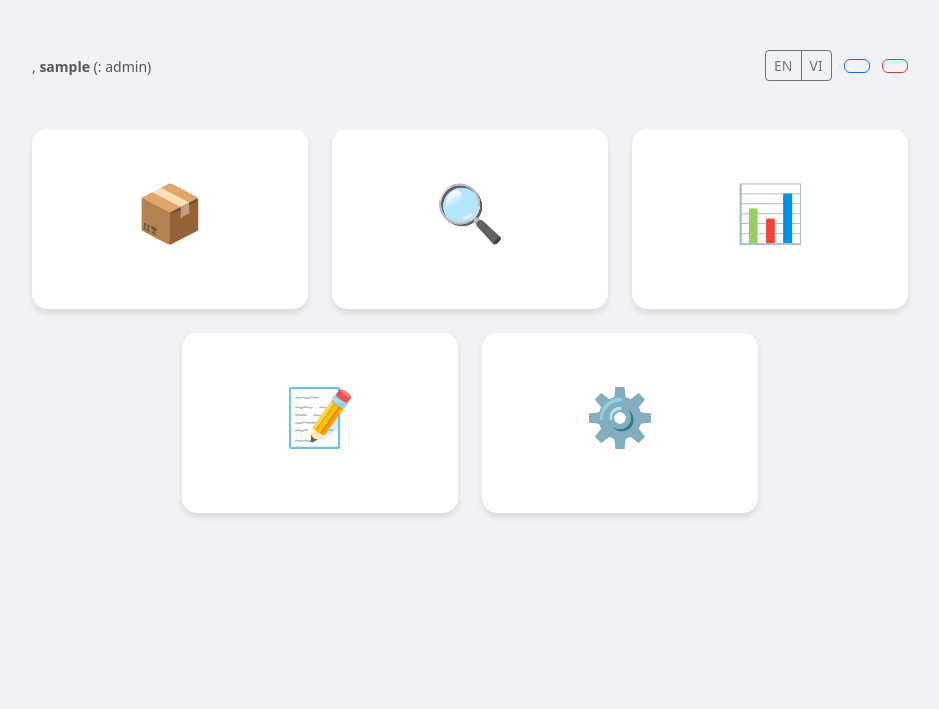
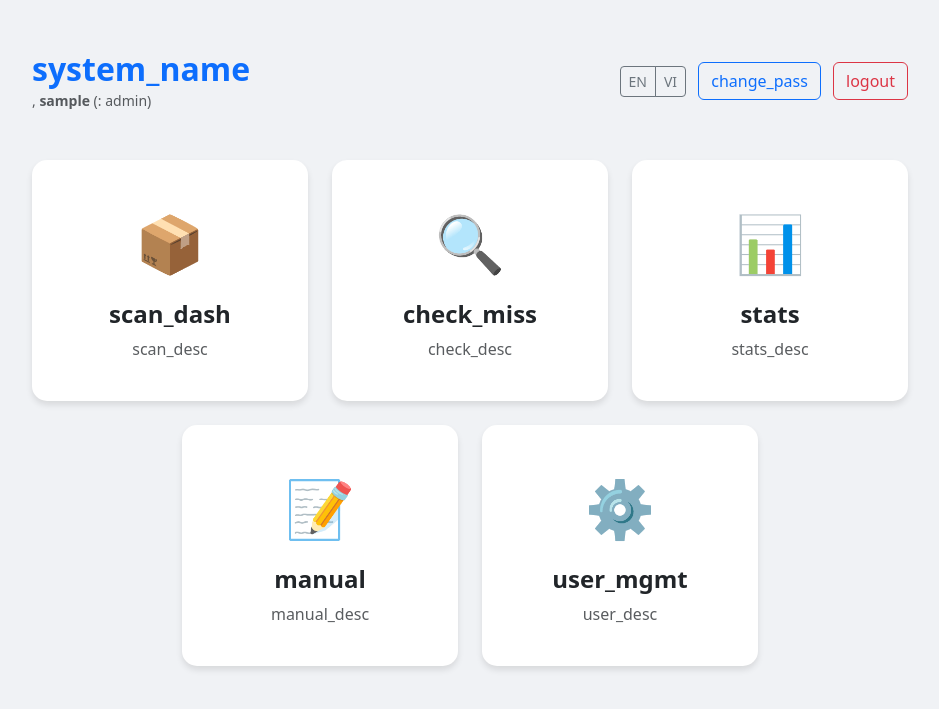
Before and after one commit to Anhcodon2020/project_1, a Flask app: template templates/menu.html in a window 1280 px wide. Shown: the top 709 px of the page, without its empty margins (170-1109 px from the left). Run offline with Flask 3, Linux system fonts and the light colour scheme; the visitor is signed in with stand-in values (Sample User, id 1); the template is opened without the code that fills it: most values are stand-ins (such as "Sample title", 1, 10 or a date in 2020).

Commit message:
Fix UndefinedError for t

```diff
--- a/templates/menu.html
+++ b/templates/menu.html
@@ -31,7 +31,7 @@
     <div class="container menu-container">
         <div class="d-flex justify-content-between align-items-center mb-5">
             <div>
-                <h2 class="fw-bold text-primary m-0">{{ t('system_name') }}</h2>
+                <h2 class="fw-bold text-primary m-0">{{ ('system_name') }}</h2>
                 <small class="text-muted">{{ t('hello') }}, <strong>{{ session.get('username', 'User') }}</strong> ({{ t('role') }}: {{ session.get('role', 'N/A') }})</small>
             </div>
             <div>
@@ -39,8 +39,8 @@
                     <a href="/set_lang/en" class="btn btn-sm btn-outline-secondary {% if current_lang == 'en' %}active{% endif %}">EN</a>
                     <a href="/set_lang/vi" class="btn btn-sm btn-outline-secondary {% if current_lang == 'vi' %}active{% endif %}">VI</a>
                 </div>
-                <a href="/change_password" class="btn btn-outline-primary me-2">{{ t('change_pass') }}</a>
-                <a href="/logout" class="btn btn-outline-danger">{{ t('logout') }}</a>
+                <a href="/change_password" class="btn btn-outline-primary me-2">{{ ('change_pass') }}</a>
+                <a href="/logout" class="btn btn-outline-danger">{{ ('logout') }}</a>
             </div>
         </div>
         <div class="row g-4 justify-content-center">
@@ -49,8 +49,8 @@
                 <a href="/scan_dashboard" class="card card-menu bg-white">
                     <div class="card-body">
                         <div class="icon-large">📦</div>
-                        <h4 class="card-title fw-bold">{{ t('scan_dash') }}</h4>
-                        <p class="card-text text-muted">{{ t('scan_desc') }}</p>
+                        <h4 class="card-title fw-bold">{{ ('scan_dash') }}</h4>
+                        <p class="card-text text-muted">{{ ('scan_desc') }}</p>
                     </div>
                 </a>
             </div>
@@ -58,8 +58,8 @@
                 <a href="/check_missing" class="card card-menu bg-white">
                     <div class="card-body">
                         <div class="icon-large">🔍</div>
-                        <h4 class="card-title fw-bold">{{ t('check_miss') }}</h4>
-                        <p class="card-text text-muted">{{ t('check_desc') }}</p>
+                        <h4 class="card-title fw-bold">{{ ('check_miss') }}</h4>
+                        <p class="card-text text-muted">{{ ('check_desc') }}</p>
                     </div>
                 </a>
             </div>
@@ -70,8 +70,8 @@
                 <a href="/statistics" class="card card-menu bg-white">
                     <div class="card-body">
                         <div class="icon-large">📊</div>
-                        <h4 class="card-title fw-bold">{{ t('stats') }}</h4>
-                        <p class="card-text text-muted">{{ t('stats_desc') }}</p>
+                        <h4 class="card-title fw-bold">{{ ('stats') }}</h4>
+                        <p class="card-text text-muted">{{ ('stats_desc') }}</p>
                     </div>
                 </a>
             </div>
@@ -82,8 +82,8 @@
                 <a href="/manual_scaner" class="card card-menu bg-white">
                     <div class="card-body">
                         <div class="icon-large">📝</div>
-                        <h4 class="card-title fw-bold">{{ t('manual') }}</h4>
-                        <p class="card-text text-muted">{{ t('manual_desc') }}</p>
+                        <h4 class="card-title fw-bold">{{ ('manual') }}</h4>
+                        <p class="card-text text-muted">{{ ('manual_desc') }}</p>
                     </div>
                 </a>
             </div>
@@ -94,8 +94,8 @@
                 <a href="/users" class="card card-menu bg-white">
                     <div class="card-body">
                         <div class="icon-large">⚙️</div>
-                        <h4 class="card-title fw-bold">{{ t('user_mgmt') }}</h4>
-                        <p class="card-text text-muted">{{ t('user_desc') }}</p>
+                        <h4 class="card-title fw-bold">{{ ('user_mgmt') }}</h4>
+                        <p class="card-text text-muted">{{ ('user_desc') }}</p>
                     </div>
                 </a>
             </div>
```
